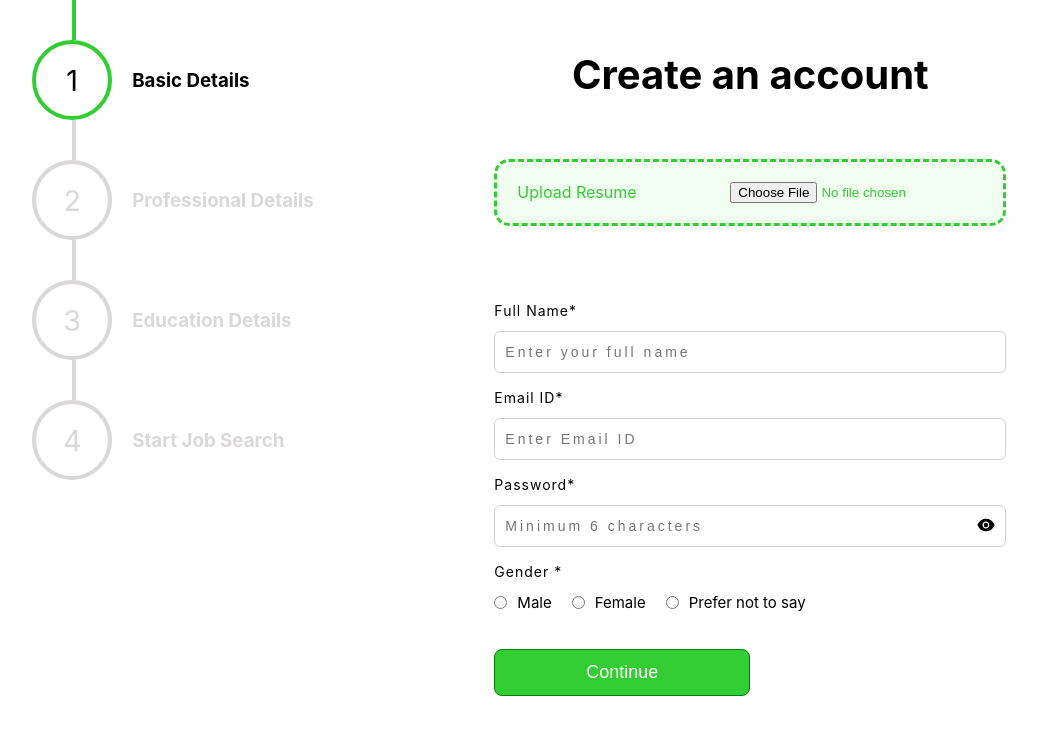
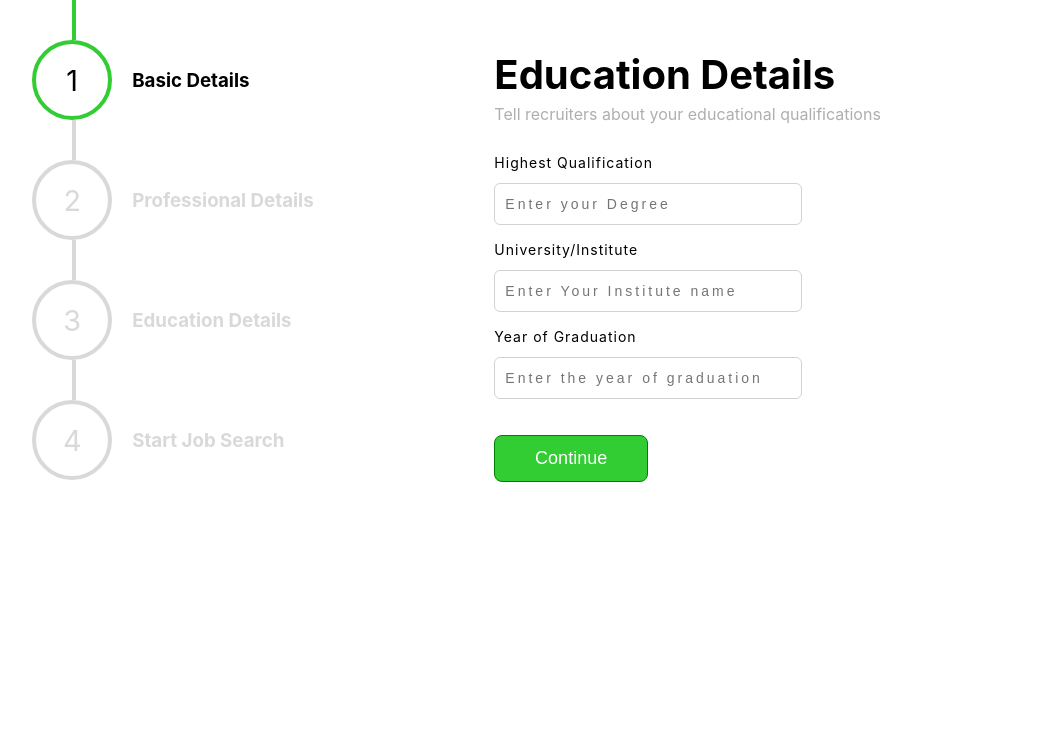
Before and after one commit to ArihantVinayakShukla/Job-Portal, a React (Create React App) app: page / in a window 1280 px wide. Shown: the top 734 px of the page, without its empty margins (103-1140 px from the left). Built offline with nearby package versions, Linux system fonts and the light colour scheme.

Commit message:
Professional and Educational details commit

```diff
--- a/src/Components/RegistrationPage/RegistrationForms/BasicDetails/BasicDetails.css
+++ b/src/Components/RegistrationPage/RegistrationForms/BasicDetails/BasicDetails.css
@@ -10,14 +10,19 @@
   align-items: center;
   gap: 60px;
 }
+.basicForm{
+  width:60%;
+}
 .resumeDiv {
   border: 3px solid limegreen;
   border-style: dashed;
   padding: 20px;
   border-radius: 15px;
   display: flex;
+  font-size:15px;
   justify-content: space-between;
-  width: 60%;
+  width: 100%;
+  position: relative;
   color: limegreen;
   background-color: rgb(241, 255, 241);
 }
@@ -26,7 +31,7 @@
   font-size: 40px;
 }
 .fieldContainer {
-  width: 60%;
+  width: 100%;
 }
 .fieldGroup {
   width: 100%;
@@ -127,3 +132,15 @@
     align-items: center;
     width: 50%;
   }
+
+
+  #fileInput{
+    opacity: 0;
+  }
+  .uploadIcon{
+    position: absolute;
+    margin-right: 10px;
+    font-size:30px;
+    right:15%;
+    cursor: pointer;
+  }
--- a/src/Components/RegistrationPage/RegistrationForms/BasicDetails/BasicDetails.jsx
+++ b/src/Components/RegistrationPage/RegistrationForms/BasicDetails/BasicDetails.jsx
@@ -1,6 +1,7 @@
 import React, { useState } from "react";
 import "./BasicDetails.css";
-import { AiFillEye, AiFillEyeInvisible } from "react-icons/ai"; // Import both icons
+import { AiFillEye, AiFillEyeInvisible } from "react-icons/ai";
+import { BiUpload } from "react-icons/bi" ;
 
 const BasicDetails = () => {
   const [passwordVisible, setPasswordVisible] = useState(false);
@@ -11,15 +12,16 @@ const BasicDetails = () => {
   return (
     <article className="basicDiv">
       <h1 className="form-heading">Create an account</h1>
+      <form className="basicForm">
       <div className="resumeDiv">
         <p>Upload Resume</p>
         <input type="file" id="fileInput" />
+        <BiUpload className="uploadIcon"/>
       </div>
       <div className="fieldContainer">
         <div className="fieldGroup">
           <label htmlFor="fullName" className="formLabel">
             Full Name
-            <span className="required">*</span>
           </label>
           <input
             id="fullName"
@@ -27,12 +29,13 @@ const BasicDetails = () => {
             placeholder="Enter your full name"
             autoComplete="nope"
             className="formField"
+            required
           />
         </div>
         <div className="fieldGroup">
           <label htmlFor="emailId" className="formLabel">
             Email ID
-            <span className="required">*</span>
+
           </label>
           <input
             id="emailId"
@@ -40,12 +43,13 @@ const BasicDetails = () => {
             placeholder="Enter Email ID"
             autoComplete="nope"
             className="formField"
+            required
           />
         </div>
         <div className="fieldGroup">
           <label htmlFor="password" className="formLabel">
             Password
-            <span className="required">*</span>
+
           </label>
           <div className="input-group">
             <input
@@ -54,6 +58,7 @@ const BasicDetails = () => {
               autoComplete="nope"
               type={passwordVisible ? "text" : "password"}
               className="formField"
+              required
             />
             <button className="eye-btn" type="button" onClick={togglePasswordVisibility}>
               {passwordVisible ? <AiFillEyeInvisible /> : <AiFillEye />}
@@ -62,7 +67,7 @@ const BasicDetails = () => {
         </div>
         <div className="fieldGroup">
           <label className="formLabel">
-            Gender <span className="required">*</span>
+            Gender
           </label>
           <div className="genderBox">
             <div className="choiceGroupContainer">
@@ -73,6 +78,7 @@ const BasicDetails = () => {
                   className="radioBoxField"
                   name="gender"
                   value="Male"
+                  required
                 />
                 Male
               </label>
@@ -83,6 +89,7 @@ const BasicDetails = () => {
                   className="radioBoxField"
                   name="gender"
                   value="Female"
+                  required
                 />
                 Female
               </label>
@@ -93,13 +100,14 @@ const BasicDetails = () => {
                   className="radioBoxField"
                   name="gender"
                   value="Prefer not to say"
+                  required
                 />
                 Prefer not to say
               </label>
             </div>
           </div>
         </div>
-            <button type="button" className="continue-btn">
+            <button type="submit" className="continue-btn">
         <div class="continue-btn-wrapper">
           <div id="continue-btn" className="primaryBtn commonBtn continueBtn">
             <span class="cont-text">Continue</span>
@@ -107,6 +115,7 @@ const BasicDetails = () => {
         </div>
             </button>
       </div>
+            </form>
     </article>
   );
 };
--- /dev/null
+++ b/src/Components/RegistrationPage/RegistrationForms/EducationDetails/EducationDetails.css
@@ -0,0 +1,141 @@
+.eduContainer{
+    width:60%;
+}
+
+.eduHeading{
+    font-size:40px;
+}
+.eduHeadingPara{
+    margin-top: 5px;
+    color: rgb(176, 174, 174);
+    margin-bottom: 30px;
+}
+.basicDiv {
+    width: 100%;
+    display: flex;
+    flex-direction: column;
+    align-items: center;
+    gap: 60px;
+  }
+  .basicForm{
+    width:60%;
+  }
+  .resumeDiv {
+    border: 3px solid limegreen;
+    border-style: dashed;
+    padding: 20px;
+    border-radius: 15px;
+    display: flex;
+    font-size:15px;
+    justify-content: space-between;
+    width: 100%;
+    position: relative;
+    color: limegreen;
+    background-color: rgb(241, 255, 241);
+  }
+
+  .form-heading {
+    font-size: 40px;
+  }
+  .fieldContainer {
+    width: 100%;
+  }
+  .fieldGroup {
+    width: 100%;
+    display: flex;
+    flex-direction: column;
+    gap: 8px;
+    align-items: flex-start;
+    margin: 16px 0px;
+  }
+  .formField {
+    width: 100%;
+    color: #a5a3ae;
+  }
+  .formLabel {
+    letter-spacing: 1px;
+    font-size: 14px;
+  }
+  .fieldGroup .formField {
+    color: #1d1934;
+    font-size: 14px;
+    width: 100%;
+    font-family: Arial, Helvetica, sans-serif;
+    letter-spacing: 3px;
+    padding: 10px;
+    margin: 4px 0 0;
+    border: 1px solid #d2d1d6;
+    border-radius: 6px;
+    height: 42px;
+  }
+  .input-group {
+    display: flex;
+    align-items: center;
+    position: relative;
+    width: 100%;
+  }
+
+  .formField {
+    padding-right: 40px;
+  }
+
+  .eye-btn {
+    position: absolute;
+    right: 10px;
+    top: 30%;
+    /* transform: translateY(-50%); */
+    background-color: transparent;
+    font-size: 20px;
+    border: none;
+    cursor: pointer;
+  }
+
+  .choiceGroupContainer {
+    margin-top: 5px;
+  }
+
+  .fieldGroup .choiceGroupContainer .radioChoice {
+    display: inline-flex;
+    align-items: center;
+    gap: 10px;
+    flex-direction: row;
+    margin-right: 20px;
+    width: auto;
+    height: auto;
+    font-size: 15px;
+  }
+  .continue-btn{
+      background: none;
+      border: none;
+      text-decoration: none;
+      width: 100%;
+  }
+  .continue-btn-wrapper {
+      z-index: 0;
+      background-color: red;
+      flex-direction: row;
+      justify-content: flex-start;
+      position: relative;
+      box-shadow: none;
+      background: none;
+      margin-top: 20px;
+    }
+    .continue-btn-wrapper .continueBtn {
+      width: 50%;
+    }
+    .primaryBtn {
+      color: #fff;
+      background: limegreen;
+      border-radius: 8px;
+      font-size: 18px ;
+      border: 1px solid green;
+      cursor: pointer;
+      transition: all .3s ease-in-out;
+    }
+    .commonBtn {
+      padding: 12px 20px;
+      display: flex;
+      justify-content: center;
+      align-items: center;
+      width: 50%;
+    }
--- /dev/null
+++ b/src/Components/RegistrationPage/RegistrationForms/EducationDetails/EducationDetails.jsx
@@ -0,0 +1,69 @@
+import React from 'react';
+import './EducationDetails.css'
+
+const EducationDetails = () => {
+  return (
+    <article className="eduContainer">
+        <div>
+    <h1 className='eduHeading'>
+      Education Details
+    </h1>
+    <p className="eduHeadingPara">Tell recruiters about your educational qualifications</p>
+    </div>
+    <form className="basicForm">
+      <div className="fieldContainer">
+        <div className="fieldGroup">
+          <label htmlFor="fullName" className="formLabel">
+            Highest Qualification
+          </label>
+          <input
+            id="fullName"
+            type="text"
+            placeholder="Enter your Degree"
+            autoComplete="nope"
+            className="formField"
+            required
+          />
+        </div>
+        <div className="fieldGroup">
+          <label htmlFor="emailId" className="formLabel">
+            University/Institute
+
+          </label>
+          <input
+            id="emailId"
+            type="email"
+            placeholder="Enter Your Institute name"
+            autoComplete="nope"
+            className="formField"
+            required
+          />
+        </div>
+        <div className="fieldGroup">
+          <label htmlFor="emailId" className="formLabel">
+            Year of Graduation
+
+          </label>
+          <input
+            id="emailId"
+            type="email"
+            placeholder="Enter the year of graduation"
+            autoComplete="nope"
+            className="formField"
+            required
+          />
+        </div>
+            <button type="submit" className="continue-btn">
+        <div class="continue-btn-wrapper">
+          <div id="continue-btn" className="primaryBtn commonBtn continueBtn">
+            <span class="cont-text">Continue</span>
+          </div>
+        </div>
+            </button>
+      </div>
+            </form>
+  </article>
+  )
+}
+
+export default EducationDetails
--- a/src/Components/RegistrationPage/RegistrationForms/ProfessionalDetails/ProfessionalDetails.css
+++ b/src/Components/RegistrationPage/RegistrationForms/ProfessionalDetails/ProfessionalDetails.css
@@ -0,0 +1,63 @@
+.professionalContainer{
+    width:60%;
+}
+
+.professionalHeading{
+    font-size:40px;
+}
+.headingPara{
+    margin-top: 5px;
+    color: rgb(176, 174, 174);
+    margin-bottom: 30px;
+}
+.checkboxDiv{
+    width: 100%;
+    height: 100px;
+    border: 2px solid rgb(176, 174, 174);
+    padding: 20px;
+    margin-bottom: 20px;
+    display: flex;
+    border-radius:10px;
+}
+.checkboxDiv input{
+    width:30px;
+    margin-right: 20px;
+}
+.detailPara{
+    color: rgb(176, 174, 174)
+}
+.continue-btn{
+    background: none;
+    border: none;
+    text-decoration: none;
+    width: 100%;
+}
+.continue-btn-wrapper {
+    z-index: 0;
+    background-color: red;
+    flex-direction: row;
+    justify-content: flex-start;
+    position: relative;
+    box-shadow: none;
+    background: none;
+    margin-top: 20px;
+  }
+  .continue-btn-wrapper .continueBtn {
+    width: 50%;
+  }
+  .primaryBtn {
+    color: #fff;
+    background: limegreen;
+    border-radius: 8px;
+    font-size: 18px ;
+    border: 1px solid green;
+    cursor: pointer;
+    transition: all .3s ease-in-out;
+  }
+  .commonBtn {
+    padding: 12px 20px;
+    display: flex;
+    justify-content: center;
+    align-items: center;
+    width: 50%;
+  }
--- a/src/Components/RegistrationPage/RegistrationForms/RegistrationForms.jsx
+++ b/src/Components/RegistrationPage/RegistrationForms/RegistrationForms.jsx
@@ -1,11 +1,15 @@
 import React from 'react'
 import './RegistrationForms.css'
-import BasicDetails from './BasicDetails/BasicDetails.jsx'
+// import BasicDetails from './BasicDetails/BasicDetails.jsx'
+// import ProfessionalDetails from './ProfessionalDetails/ProfessionalDetails.jsx'
+import EducationDetails from './EducationDetails/EducationDetails.jsx'
 
-const RegistrationForms = () => {
+const RegistrationForms = (props) => {
   return (
     <article className='form-article'>
-    <BasicDetails/>
+    {/* <BasicDetails/> */}
+    {/* <ProfessionalDetails/> */}
+    <EducationDetails/>
     </article>
   )
 }
```
Also changed, not shown: src/Components/RegistrationPage/RegistrationForms/ProfessionalDetails/ProfessionalDetails.jsx (+39 -1 lines).
